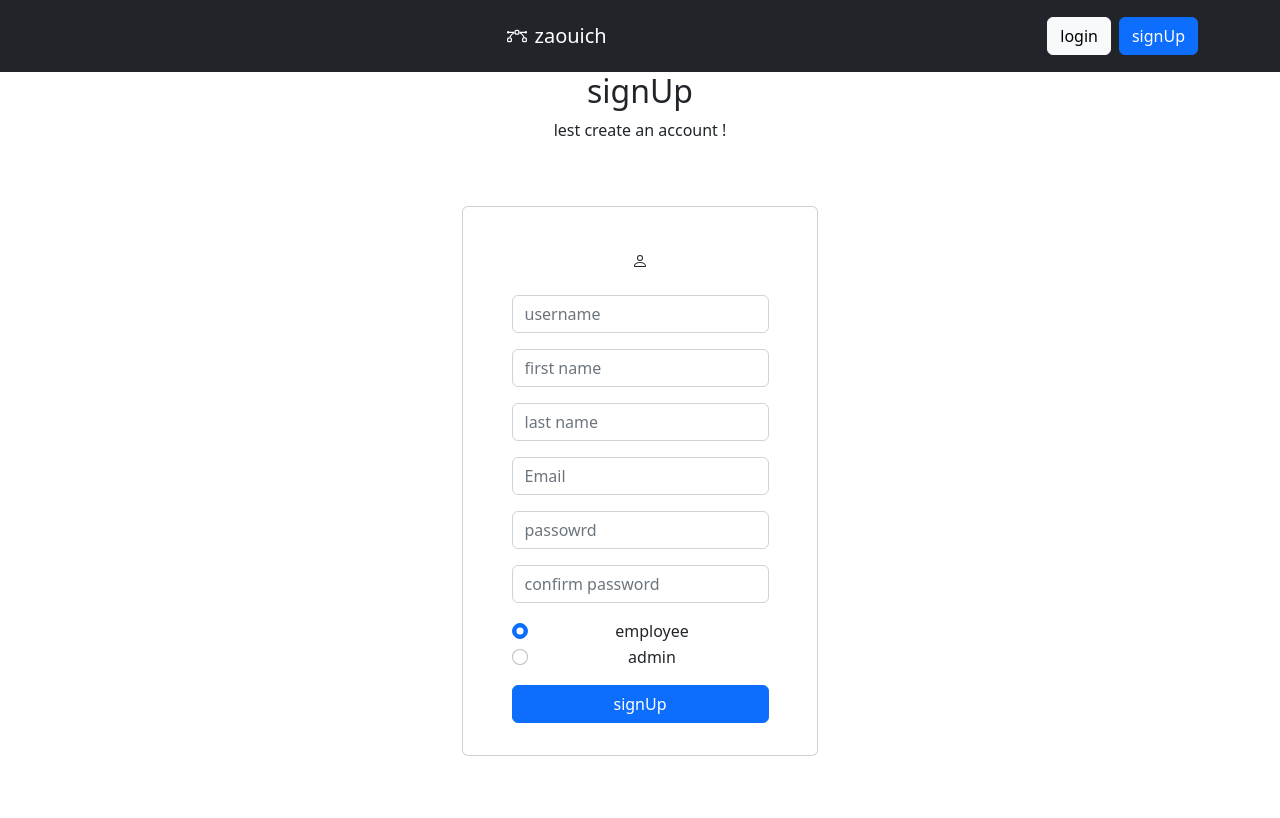
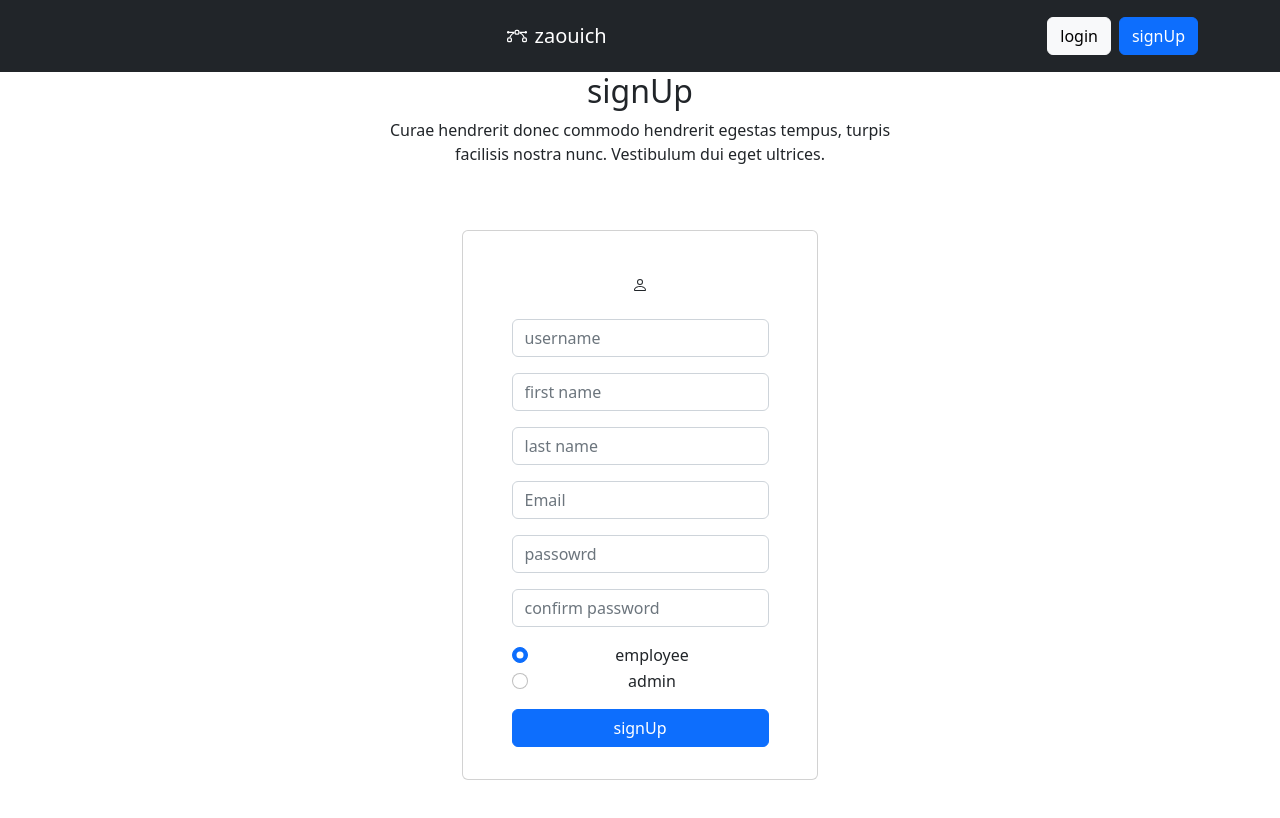
Before and after one commit to zaouich/employee-request-management, a React (Create React App) app in the folder clientside/: page /signUp in a window 1280 px wide. Shown: the top 818 px of the page. Built offline with nearby package versions, Linux system fonts and the light colour scheme; no server answers.

Commit message:
Update signUp.jsx

```diff
--- a/clientside/src/components/signUp.jsx
+++ b/clientside/src/components/signUp.jsx
@@ -20,7 +20,7 @@ const SignUp = ()=>{
     <div class="row mb-5">
         <div class="col-md-8 col-xl-6 text-center mx-auto">
             <h2>signUp</h2>
-            <p>lest create an account !</p>
+            <p>Curae hendrerit donec commodo hendrerit egestas tempus, turpis facilisis nostra nunc. Vestibulum dui eget ultrices.</p>
         </div>
     </div>
     <div class="row d-flex justify-content-center">
```
